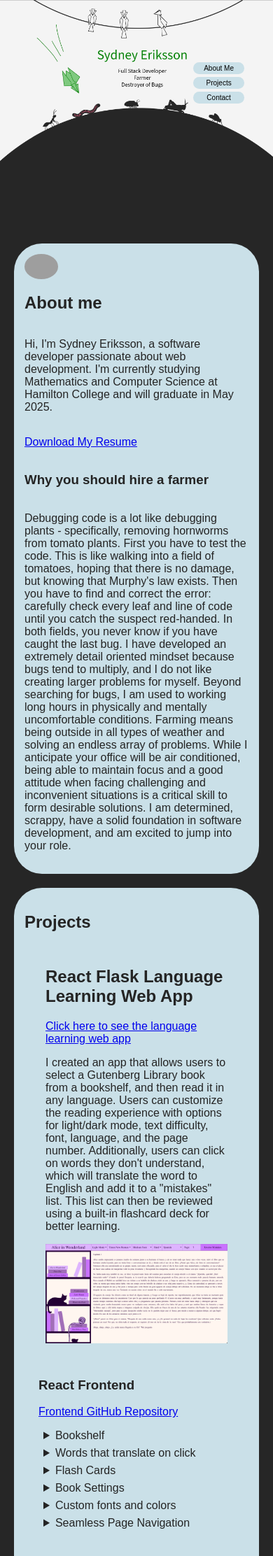
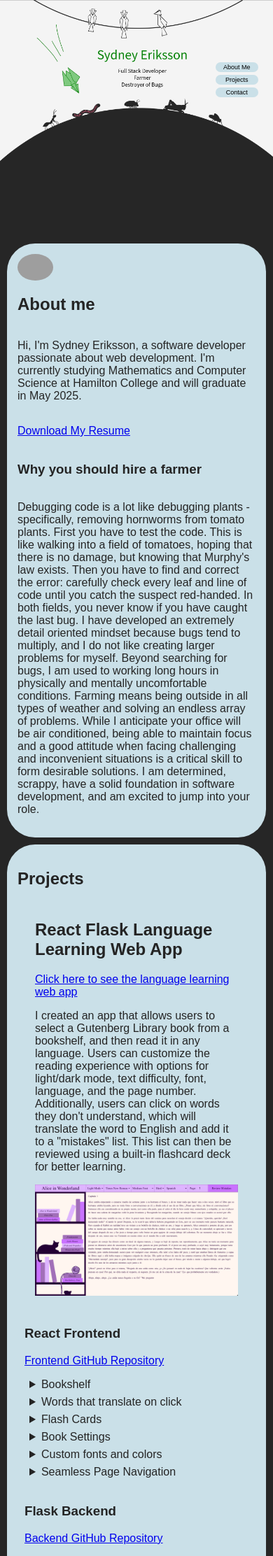
Before and after one commit to sydneyeriksson/sydneyeriksson.github.io, a Jekyll site: the page built from index.md, in a window 390 px wide. Shown: the top 2224 px of the page at 70% size. Built offline with Jekyll 4.4.1, drawn with Linux system fonts in a browser that asks for light colours; our own code applies the rules of GitHub Pages for plain Markdown files; grey boxes are pictures that could not be loaded.

Commit message:
removed a lot of padding from phone view

```diff
--- a/_layouts/default.html
+++ b/_layouts/default.html
@@ -117,20 +117,20 @@
         .navigation-container {
           position: absolute;
           top: 35%;
-          right: 10%;
+          right: 5%;
           display: flex;
           flex-direction: column;
         }
         .navigation-button {
           display: inline-block; /* or inline */
-          padding: 3px 5px;
+          padding: 2px 1px;
           align-items: center;
           justify-content: center;
           text-align: center;
           margin: 2px;
           border-radius: 10px;
           background-color: rgb(202, 224, 232);
-          font-size: x-small;
+          font-size: xx-small;
           color: black;
         }
         .text-and-image {
@@ -138,7 +138,7 @@
           justify-content: space-between;
         }
         .project-container {
-          padding: 10px;
+          padding: 5px;
         }
         .text-container {
           width: 100%;
@@ -148,14 +148,14 @@
           flex-direction: column;
           justify-content: space-between;
           width: 100%;
-          gap: 20px;
+          gap: 10px;
         }
         .custom_text_img {
           display: flex;
           flex-direction: column;
           justify-content: space-between;
           width: 100%;
-          gap: 20px;
+          gap: 10px;
         }
         .intro-container {
           width: 100%;
@@ -167,7 +167,7 @@
           box-sizing: border-box;
           background-color: rgb(202, 224, 232);
           color: rgb(36, 36, 36);
-          margin: 20px;
+          margin: 10px;
           border-radius: 40px;
           align-items: left;
           justify-content: center;
```
